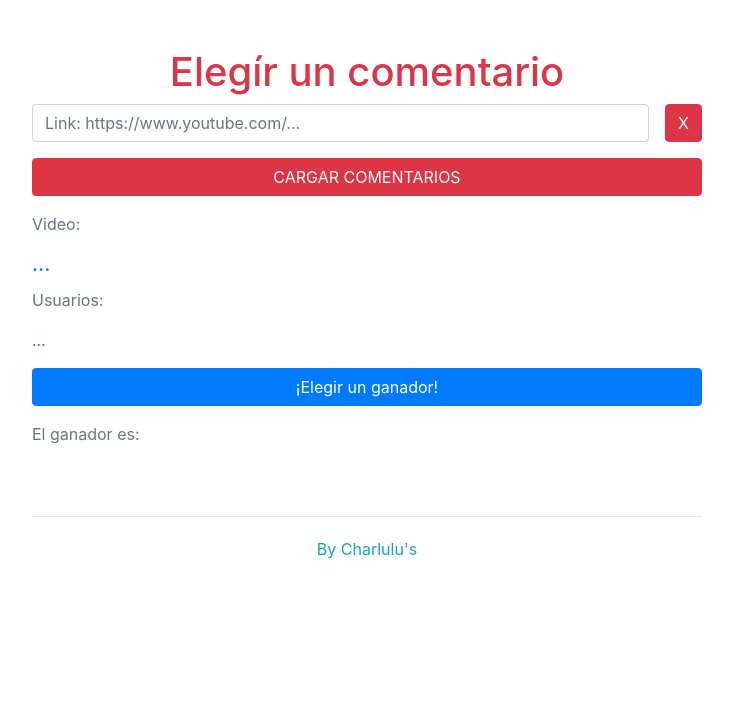
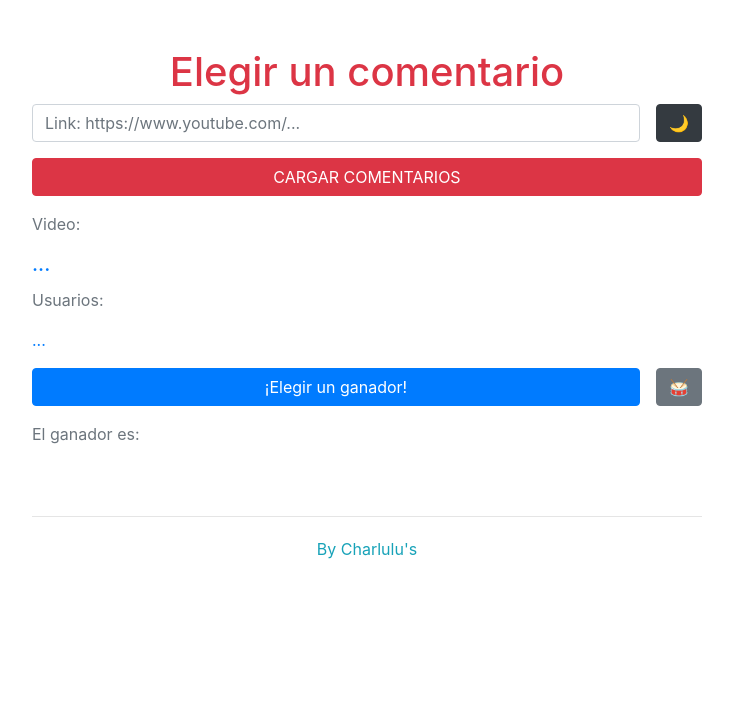
Before and after one commit to niqoar/youtubeCommentPicker, a plain HTML site: page index.html in a window 1280 px wide. Shown: the whole page, without its empty margins (273-1006 px from the left). Drawn offline with nearby package versions, Linux system fonts and the light colour scheme.

Commit message:
Update index.html

```diff
--- a/index.html
+++ b/index.html
@@ -2,40 +2,49 @@
 <html>
   <head>
     <meta charset="utf-8">
-    <title>Youtube | Elegír un comentario</title>
+    <title>Youtube | Elegir un comentario</title>
     <link rel="stylesheet" href="https://cdn.jsdelivr.net/npm/bootstrap@4.6.0/dist/css/bootstrap.min.css">
     <link rel="stylesheet" href="style.css">
   </head>
   <body>
 
-  <div id="emoteContainer"></div>
-
   <!--main container--->
   <div class="container mt-5 d-flex flex-column" style="width: 700px;">
 
     <!--input--->
-      <h1 class="h1 text-danger text-center" for="urlInput">Elegír un comentario</h1>
+      <h1 class="h1 text-danger text-center" for="urlInput">Elegir un comentario</h1>
       <div class="d-flex" id="inputBox">
         <input id="urlInput" type="url" class="form-control" placeholder="Link: https://www.youtube.com/...">
-        <button id="reloadButton" class="btn btn-danger ml-3">X</button>
+        <button id="darkModeButton" class="btn btn-dark ml-3">
+          <span id="darkModeIcon">&#127769;</span>
+        </button>
       </div>
       <button id="sendButton" type="button" class="btn btn-danger mt-3">CARGAR COMENTARIOS</button>
 
-    <!--video info + name list--->
+    <!--video info + name list-->
     <p class="mt-3 text-secondary">Video:</p>
+	<div id="loadingNameList" class="spinner-border text-primary" role="status" style="display: none;">
+      <span class="sr-only">Loading...</span>
+    </div>
     <p class="text-primary h5" id="title"> ... </p>
     <p class="mt-1 text-secondary" id="nameTot">Usuarios:</p>
+	<div id="loadingWinner" class="spinner-border text-primary" role="status" style="display: none;">
+      <span class="sr-only">Loading...</span>
+    </div>
     <p class="text-primary" id="nameList"> ... </p>
 
-    <!--pick winner--->
-    <button id="winnerButton" class="btn btn-primary">¡Elegir un ganador!</button>
+    <!--pick winner-->
+    <div class="d-flex align-items-center">
+      <button id="winnerButton" class="btn btn-primary w-100">¡Elegir un ganador!</button>
+      <button id="drumRollButton" class="btn btn-secondary ml-3">&#129345;</button>
+    </div>
     <p class="mt-3 text-secondary">El ganador es:</p>
     <p class="text-primary display-2 fw-bold" id="winner"> </p>
     <!--winner comment-->
     <p class="mt-3 text-secondary" id="winnerCommentLabel" style="display: none;">Su comentario fue:</p>
     <p class="h4 text-primary fw-bold" id="winnerComment"> </p>
 
-    <!---footer-->
+    <!--footer-->
     <div style="height: 200px; margin-top: 50px;">
       <hr></hr>
       <p class="footerText text-info p-sm-1 text-center">By Charlulu's</p>
@@ -43,7 +52,7 @@
 
   </div>
 
-    <!-- Your website content goes  here -->
+    <!-- Your website content goes here -->
     <script src="main.js"></script>
   </body>
 </html>
```
